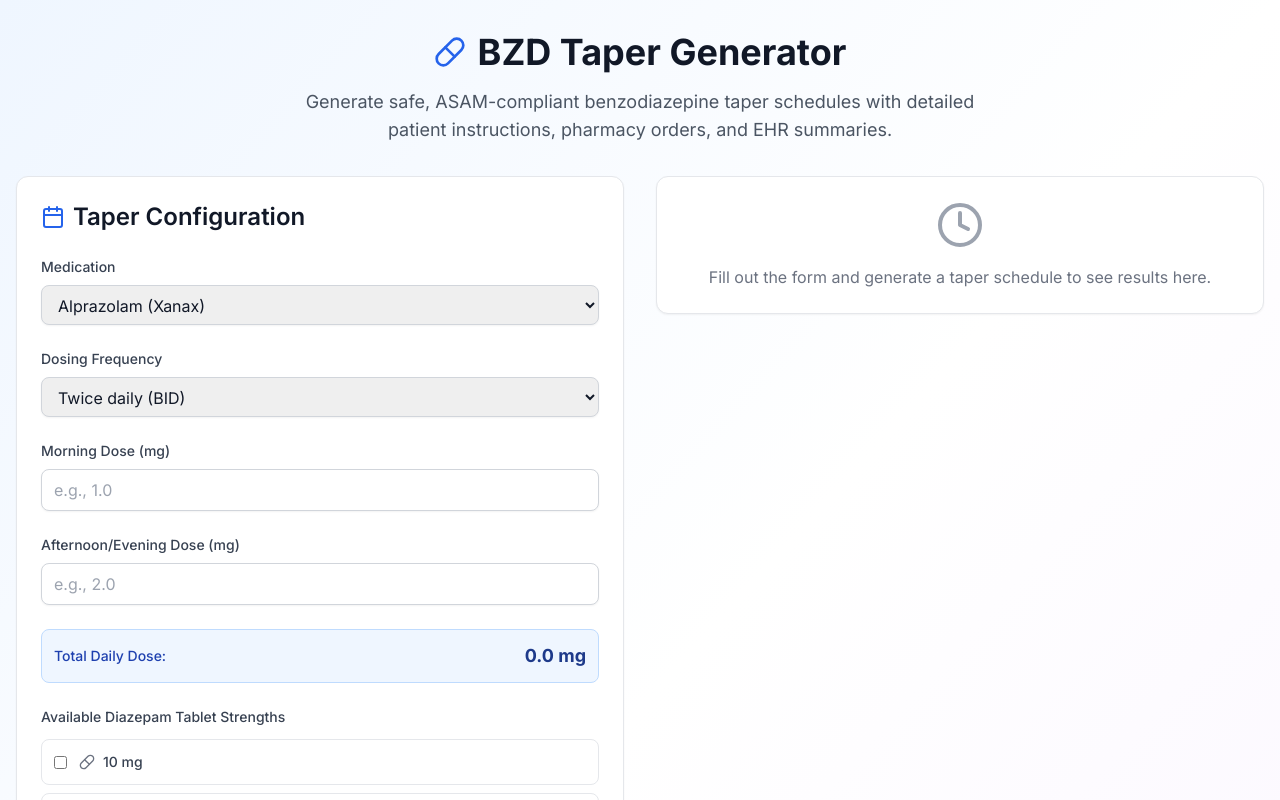
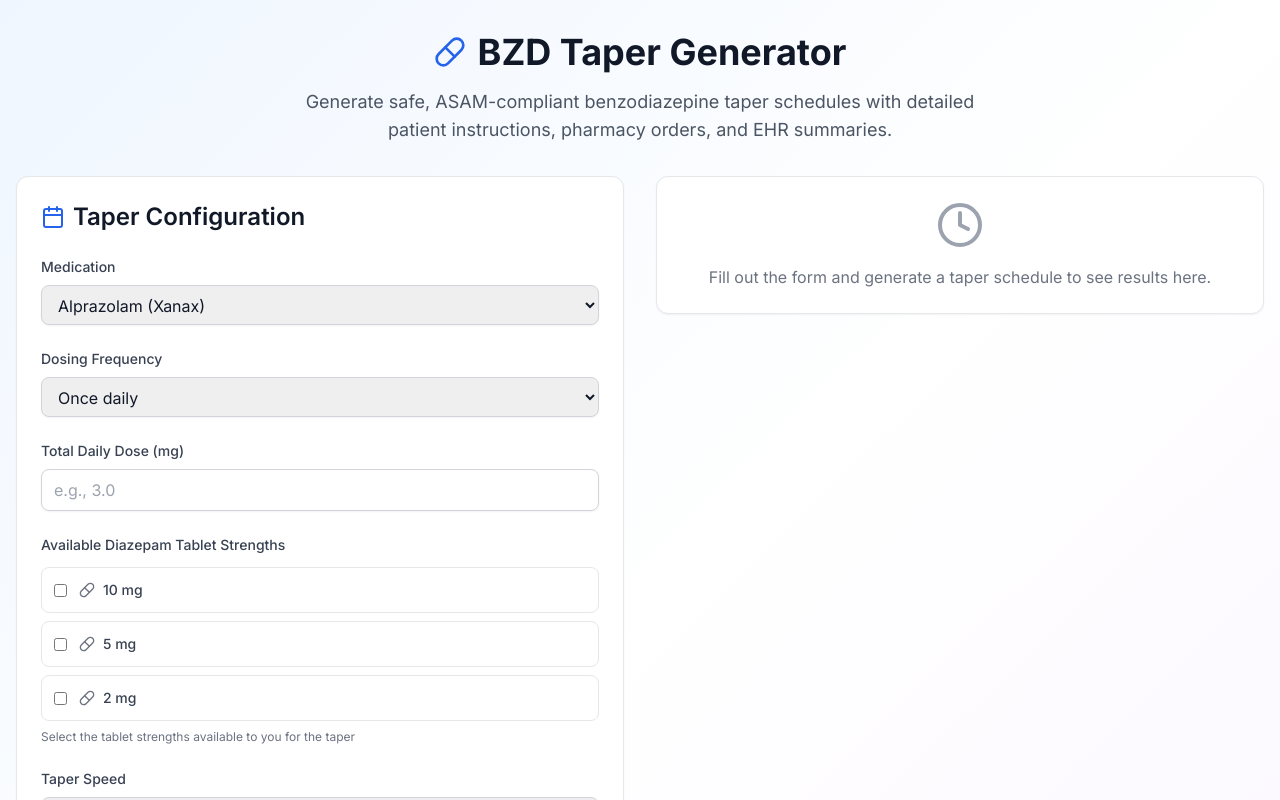
Before and after one commit to lescanico/bzd-taper, a React (Create React App) app in the folder frontend/: page / in a window 1280 px wide. Shown: the top 800 px of the page. Built offline with nearby package versions, Linux system fonts and the light colour scheme.

Commit message:
Update UI: default to once daily dosing with total daily dose input, hide AM/PM fields for once daily, default all checkboxes checked

```diff
--- a/frontend/src/App.tsx
+++ b/frontend/src/App.tsx
@@ -29,12 +29,11 @@ interface TaperResult {
 const formSchema = z.object({
   med: z.string().min(1, 'Medication is required'),
   dosing_frequency: z.enum(['once', 'bid', 'tid']),
-  am_dose: z.string().min(1, 'AM dose is required').refine((val) => !isNaN(Number(val)) && Number(val) >= 0, {
-    message: 'AM dose must be a non-negative number'
+  total_daily_dose: z.string().min(1, 'Total daily dose is required').refine((val) => !isNaN(Number(val)) && Number(val) >= 0, {
+    message: 'Total daily dose must be a non-negative number'
   }),
-  pm_dose: z.string().min(1, 'PM dose is required').refine((val) => !isNaN(Number(val)) && Number(val) >= 0, {
-    message: 'PM dose must be a non-negative number'
-  }),
+  am_dose: z.string().optional(),
+  pm_dose: z.string().optional(),
   hs_dose: z.string().optional(),
   speed: z.enum(['slow', 'standard', 'fast', 'very fast', 'ultra fast']),
   start: z.string().min(1, 'Start date is required'),
@@ -83,7 +82,8 @@ function App() {
     resolver: zodResolver(formSchema),
     defaultValues: {
       med: 'alprazolam',
-      dosing_frequency: 'bid',
+      dosing_frequency: 'once',
+      total_daily_dose: '',
       am_dose: '',
       pm_dose: '',
       hs_dose: '',
@@ -96,12 +96,15 @@ function App() {
   const finalHoldDays = watch('final_hold_days');
   const finalHoldEvery = watch('final_hold_every');
   const dosingFrequency = watch('dosing_frequency');
-  const amDose = watch('am_dose');
-  const pmDose = watch('pm_dose');
-  const hsDose = watch('hs_dose');
+  const totalDailyDose = watch('total_daily_dose');
+  const amDose = watch('am_dose') || '0';
+  const pmDose = watch('pm_dose') || '0';
+  const hsDose = watch('hs_dose') || '0';
 
-  // Calculate total daily dose
-  const totalDailyDose = (parseFloat(amDose || '0') + parseFloat(pmDose || '0') + parseFloat(hsDose || '0')).toFixed(1);
+  // Calculate total daily dose for BID/TID
+  const calculatedTotalDose = dosingFrequency === 'once'
+    ? totalDailyDose
+    : (parseFloat(amDose) + parseFloat(pmDose) + parseFloat(hsDose)).toFixed(1);
 
   const onSubmit = async (data: FormData) => {
     setLoading(true);
@@ -110,20 +113,34 @@ function App() {
 
     try {
       // Calculate total daily dose
-      const amDose = parseFloat(data.am_dose) || 0;
-      const pmDose = parseFloat(data.pm_dose) || 0;
-      const hsDose = parseFloat(data.hs_dose || '0') || 0;
-      const totalDose = amDose + pmDose + hsDose;
+      let totalDose: number;
+      let dosingSchedule: any;
+
+      if (data.dosing_frequency === 'once') {
+        totalDose = parseFloat(data.total_daily_dose || '0');
+        dosingSchedule = {
+          frequency: data.dosing_frequency,
+          am: 0,
+          pm: 0,
+          hs: totalDose,
+        };
+      } else {
+        const amDose = parseFloat(data.am_dose || '0');
+        const pmDose = parseFloat(data.pm_dose || '0');
+        const hsDose = parseFloat(data.hs_dose || '0');
+        totalDose = amDose + pmDose + hsDose;
+        dosingSchedule = {
+          frequency: data.dosing_frequency,
+          am: amDose,
+          pm: pmDose,
+          hs: hsDose,
+        };
+      }
 
       const payload = {
         med: data.med,
         dose: totalDose,
-        dosing_schedule: {
-          frequency: data.dosing_frequency,
-          am: amDose,
-          pm: pmDose,
-          hs: hsDose,
-        },
+        dosing_schedule: dosingSchedule,
         speed: data.speed,
         start: data.start,
         available_strengths: data.available_strengths,
@@ -273,7 +290,27 @@ function App() {
                 )}
               </div>
 
-              {/* AM Dose */}
+              {/* Total Daily Dose (for once daily) */}
+              {dosingFrequency === 'once' && (
+                <div>
+                  <label className="block text-sm font-medium text-gray-700 mb-2">
+                    Total Daily Dose (mg)
+                  </label>
+                  <input
+                    type="number"
+                    step="0.1"
+                    {...register('total_daily_dose')}
+                    className="input-field"
+                    placeholder="e.g., 3.0"
+                  />
+                  {errors.total_daily_dose && (
+                    <p className="mt-1 text-sm text-red-600">{errors.total_daily_dose.message}</p>
+                  )}
+                </div>
+              )}
+
+              {/* AM Dose (for BID/TID) */}
+              {dosingFrequency !== 'once' && (
                 <div>
                   <label className="block text-sm font-medium text-gray-700 mb-2">
                     Morning Dose (mg)
@@ -289,8 +326,10 @@ function App() {
                     <p className="mt-1 text-sm text-red-600">{errors.am_dose.message}</p>
                   )}
                 </div>
+              )}
 
-              {/* PM Dose */}
+              {/* PM Dose (for BID/TID) */}
+              {dosingFrequency !== 'once' && (
                 <div>
                   <label className="block text-sm font-medium text-gray-700 mb-2">
                     Afternoon/Evening Dose (mg)
@@ -306,6 +345,7 @@ function App() {
                     <p className="mt-1 text-sm text-red-600">{errors.pm_dose.message}</p>
                   )}
                 </div>
+              )}
 
               {/* HS Dose (only for TID) */}
               {dosingFrequency === 'tid' && (
@@ -327,12 +367,14 @@ function App() {
               )}
 
               {/* Total Daily Dose Display */}
+              {dosingFrequency !== 'once' && (
                 <div className="p-3 bg-blue-50 border border-blue-200 rounded-lg">
                   <div className="flex items-center justify-between">
                     <span className="text-sm font-medium text-blue-800">Total Daily Dose:</span>
-                  <span className="text-lg font-bold text-blue-900">{totalDailyDose} mg</span>
+                    <span className="text-lg font-bold text-blue-900">{calculatedTotalDose} mg</span>
                   </div>
                 </div>
+              )}
 
               {/* Available Tablet Strengths */}
               <div>
```
Also changed, not shown: 2 other files (tests, documents, lock files or other folders). Lines whose indentation alone changed are shown as unchanged.
